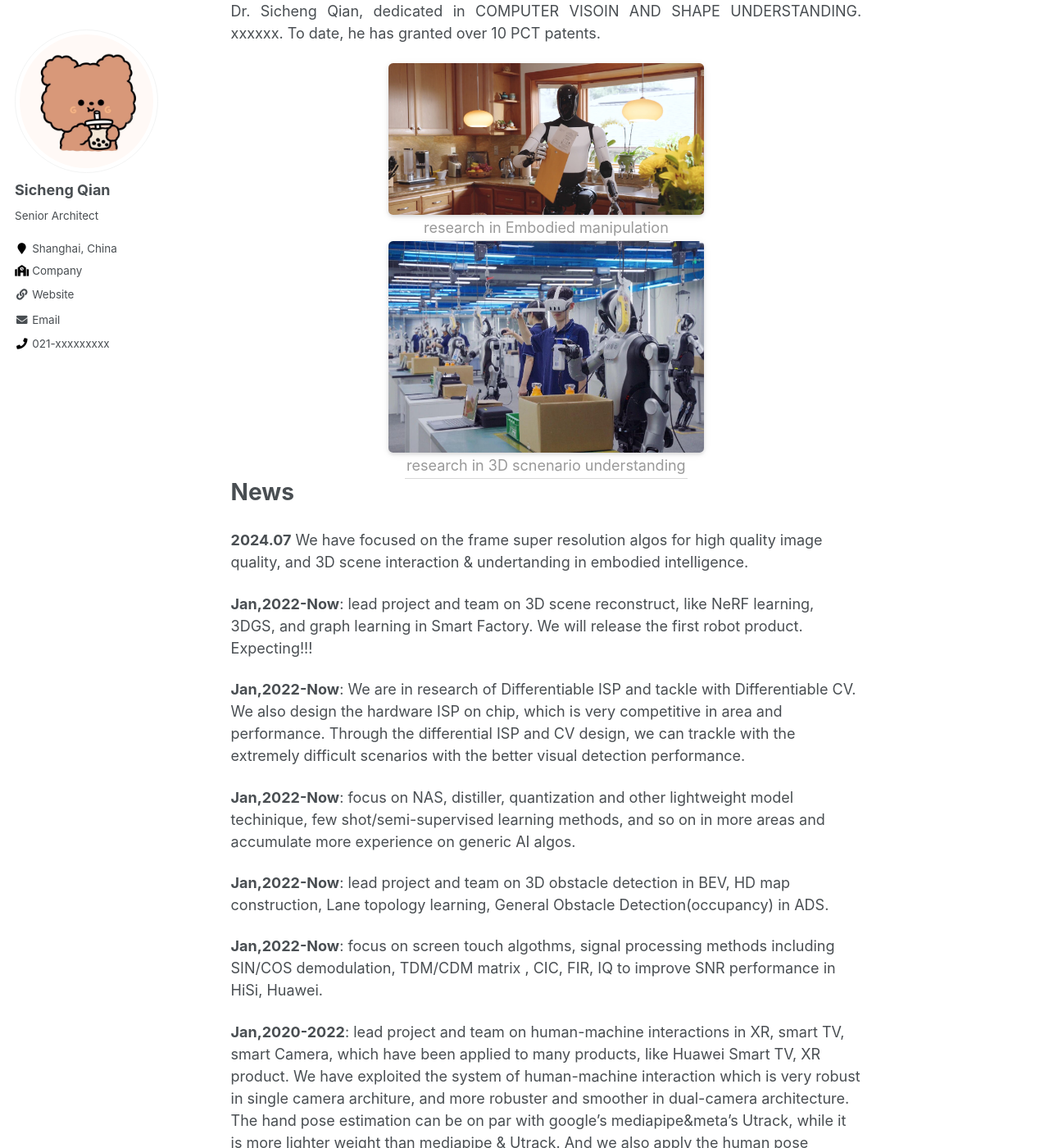
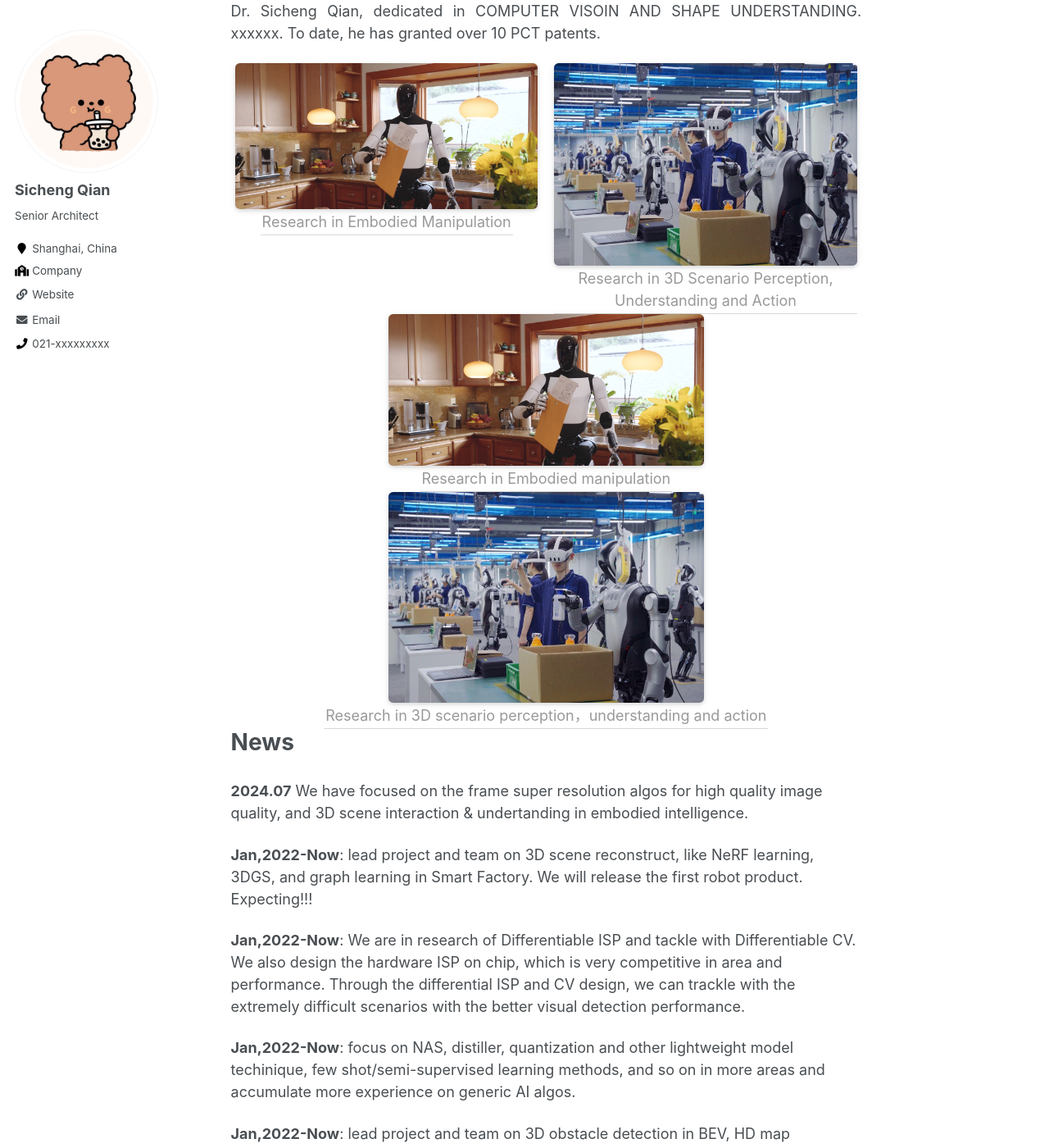
Before and after one commit to aqsc/aqsc.github.io, a Jekyll site: the page built from _pages/about.md, in a window 1280 px wide and 1400 px high, scrolled down 533 px. Shown: the whole window at 82% size. Built offline with Jekyll 4.4.1, drawn with Linux system fonts in a browser that asks for light colours.

Commit message:
Update about.md

```diff
--- a/_pages/about.md
+++ b/_pages/about.md
@@ -31,6 +31,46 @@ Dr. Sicheng Qian, dedicated in COMPUTER VISOIN AND SHAPE UNDERSTANDING. xxxxxx.
     }
 </style>
 
+<div style="display: flex; justify-content: center; gap: 20px;">
+
+    <div style="width: 48%; text-align: center;">
+        <img style="
+            border-radius: 0.3125em;
+            box-shadow: 0 2px 4px 0 rgba(34,36,38,.12),
+                        0 2px 10px 0 rgba(34,36,38,.08);
+            width: 100%;
+        " src="{{ base_path }}/images/research_174.png">
+        <br>
+        <div style="
+            border-bottom: 1px solid #d9d9d9;
+            display: inline-block;
+            color: #999;
+            padding: 2px;
+        ">
+            Research in Embodied Manipulation
+        </div>
+    </div>
+
+    <div style="width: 48%; text-align: center;">
+        <img style="
+            border-radius: 0.3125em;
+            box-shadow: 0 2px 4px 0 rgba(34,36,38,.12),
+                        0 2px 10px 0 rgba(34,36,38,.08);
+            width: 100%;
+        " src="{{ base_path }}/images/research_173.jpg">
+        <br>
+        <div style="
+            border-bottom: 1px solid #d9d9d9;
+            display: inline-block;
+            color: #999;
+            padding: 2px;
+        ">
+            Research in 3D Scenario Perception, Understanding and Action
+        </div>
+    </div>
+
+</div>
+
 <center>
     <img style="border-radius: 0.3125em;
     box-shadow: 0 2px 4px 0 rgba(34,36,38,.12),0 2px 10px 0 rgba(34,36,38,.08); width:50%;"
@@ -39,7 +79,7 @@ Dr. Sicheng Qian, dedicated in COMPUTER VISOIN AND SHAPE UNDERSTANDING. xxxxxx.
     <div style="color:orange; border-bottom: 1px solid #d9d9d9;
     display: inline-block;
     color: #999;
-    padding: 2px;">research in Embodied manipulation</div>
+    padding: 2px;">Research in Embodied manipulation</div>
 </center>
 
 <center>
@@ -50,12 +90,13 @@ Dr. Sicheng Qian, dedicated in COMPUTER VISOIN AND SHAPE UNDERSTANDING. xxxxxx.
     <div style="color:orange; border-bottom: 1px solid #d9d9d9;
     display: inline-block;
     color: #999;
-    padding: 2px;">research in 3D scnenario understanding</div>
+    padding: 2px;">Research in 3D scenario perception，understanding and action</div>
 </center>
 
 # News
 
 **2024.07** We have focused on the frame super resolution algos for high quality image quality, and 3D scene interaction & undertanding in embodied intelligence.
+
 
 **Jan,2022-Now**: lead project and team on 3D scene reconstruct, like NeRF learning, 3DGS, and graph learning in Smart Factory. We will release the first robot product. Expecting!!!
 
```
